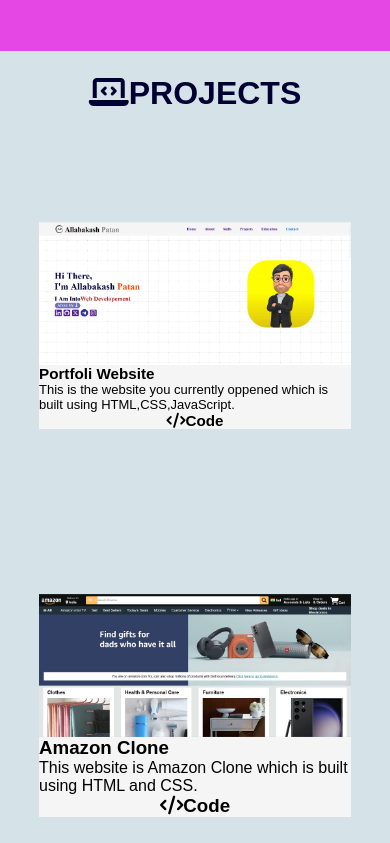
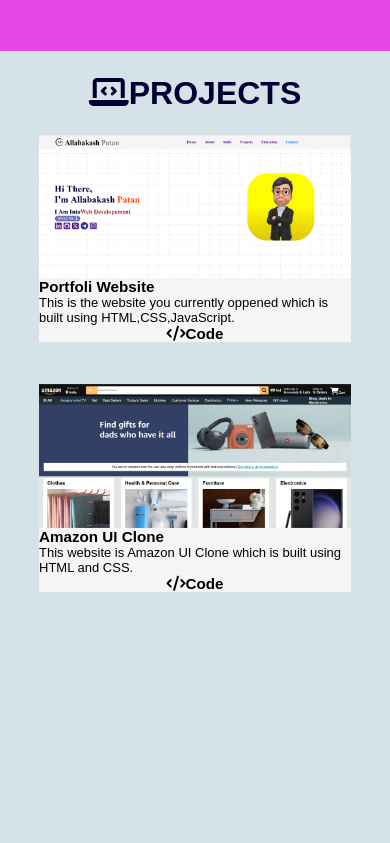
Before and after one commit to Allabakash159/Portfolio-Website, a plain HTML site: page index.html in a window 390 px wide. Shown: the part 2481-3324 px from the top of the page. Drawn offline with nearby package versions, Linux system fonts and the light colour scheme; a web font is replaced by a local one.

Commit message:
projects glitch

```diff
--- a/index.html
+++ b/index.html
@@ -15,6 +15,7 @@
    </style>
   </head>
   <body>
+    <!-- <div id="menubar"></div> -->
     <div class="nav" id="nav">
       <div class="main" class="navbar-brand" id="main">
         <div class="image hoverfigure"></div>
@@ -33,8 +34,8 @@
       </ul>
       <div id="navitem1"></div>
     </div>
+    <!-- .....Home body..... -->
     <div id="menubar"></div>
-    <!-- .....Home body..... -->
     <div class="abody" id="nav1">
       <div class="abodytext" id="abodytext">
         <div class="maincontent" id="maincontent">
@@ -193,8 +194,8 @@
             <img src="project2image.png" width="100%" height="auto">
            </div>
             <div class="c2bottom">
-              <h3>Amazon Clone</h3>
-              <p>This website is Amazon Clone which is built using HTML and CSS.</p>
+              <h3>Amazon UI Clone</h3>
+              <p>This website is Amazon UI Clone which is built using HTML and CSS.</p>
               <div class="code2link"><a href="https://github.com/Allabakash159/Amazon-Clone" target="_blank"><h3><i class="fa-solid fa-code"></i>Code</h3></a></div>
             </div>
            </div>
--- a/style.css
+++ b/style.css
@@ -700,6 +700,7 @@
 .projectSection{
 width: 100%;
 height: 100%;
+max-height: auto;
 background-color: rgb(213, 226, 231);
 }
 .PSHEAD{
@@ -713,7 +714,8 @@
 }
 .cardbody{
   width: 100%;
-  height: 90%;
+  min-height: 90%;
+  max-height: auto;
   display: flex;
   /* border: 2px solid red;; */
   align-items: center;
@@ -729,6 +731,7 @@
  @media only screen and (max-width: 900px) {
   .cardbody{
     display: block;
+    max-height: auto;
     /* background-color: aquamarine; */
   }
 }
@@ -736,6 +739,8 @@
   .card1body{
     height: 50%;
     width: 100%;
+    margin-bottom: 5vh;
+    max-height: auto;
   }
 }
  @media only screen and (min-width: 900px) {
@@ -748,6 +753,7 @@
   .card2body{
     height: 50%;
     width: 100%;
+    max-height: auto;
   }
 
 }
@@ -839,6 +845,7 @@
   width: 100%;
   height: auto;
   background-color: whitesmoke;
+  font-size: small;
 }
 .code2link{
   width: 100%;
```
